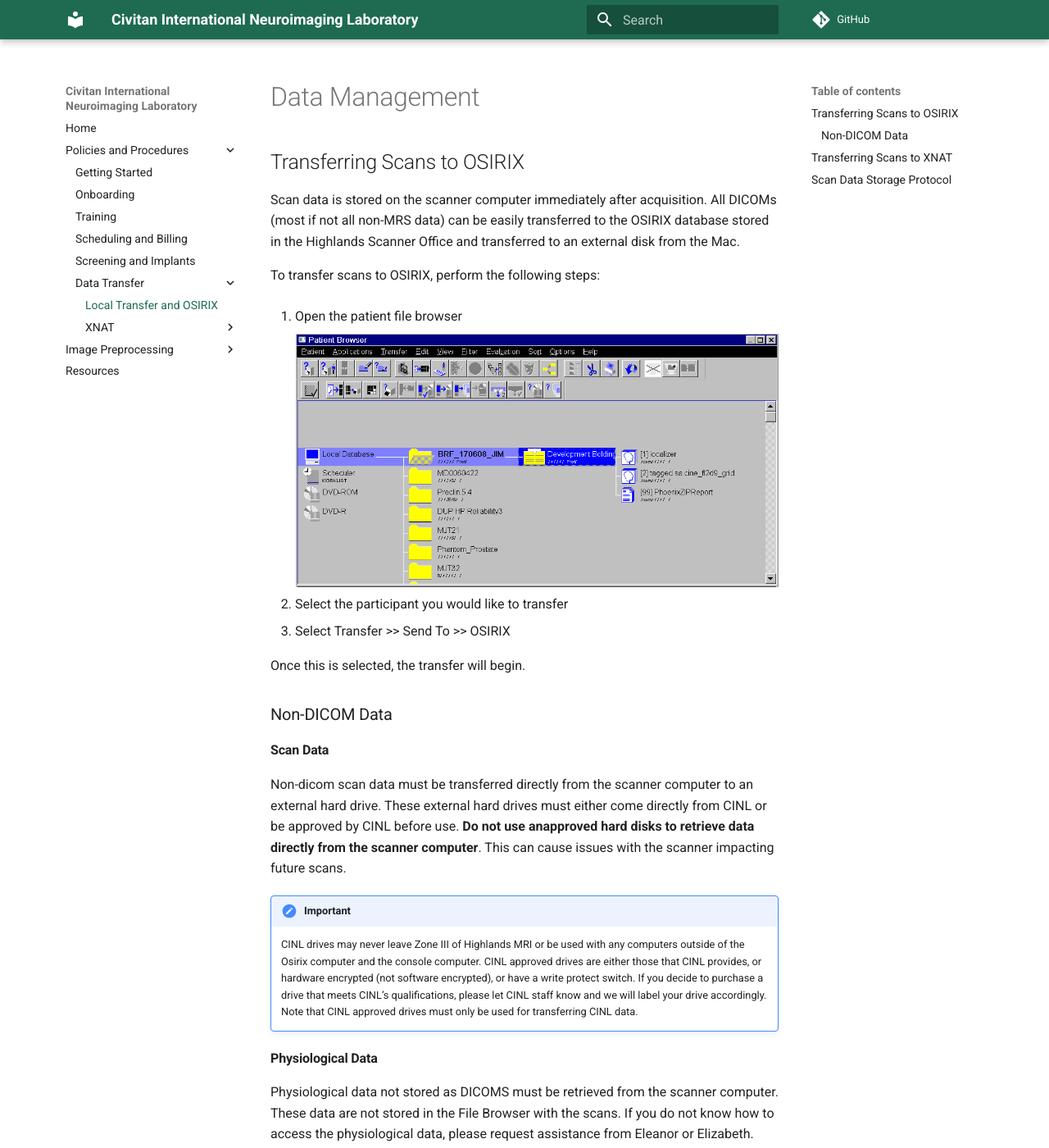
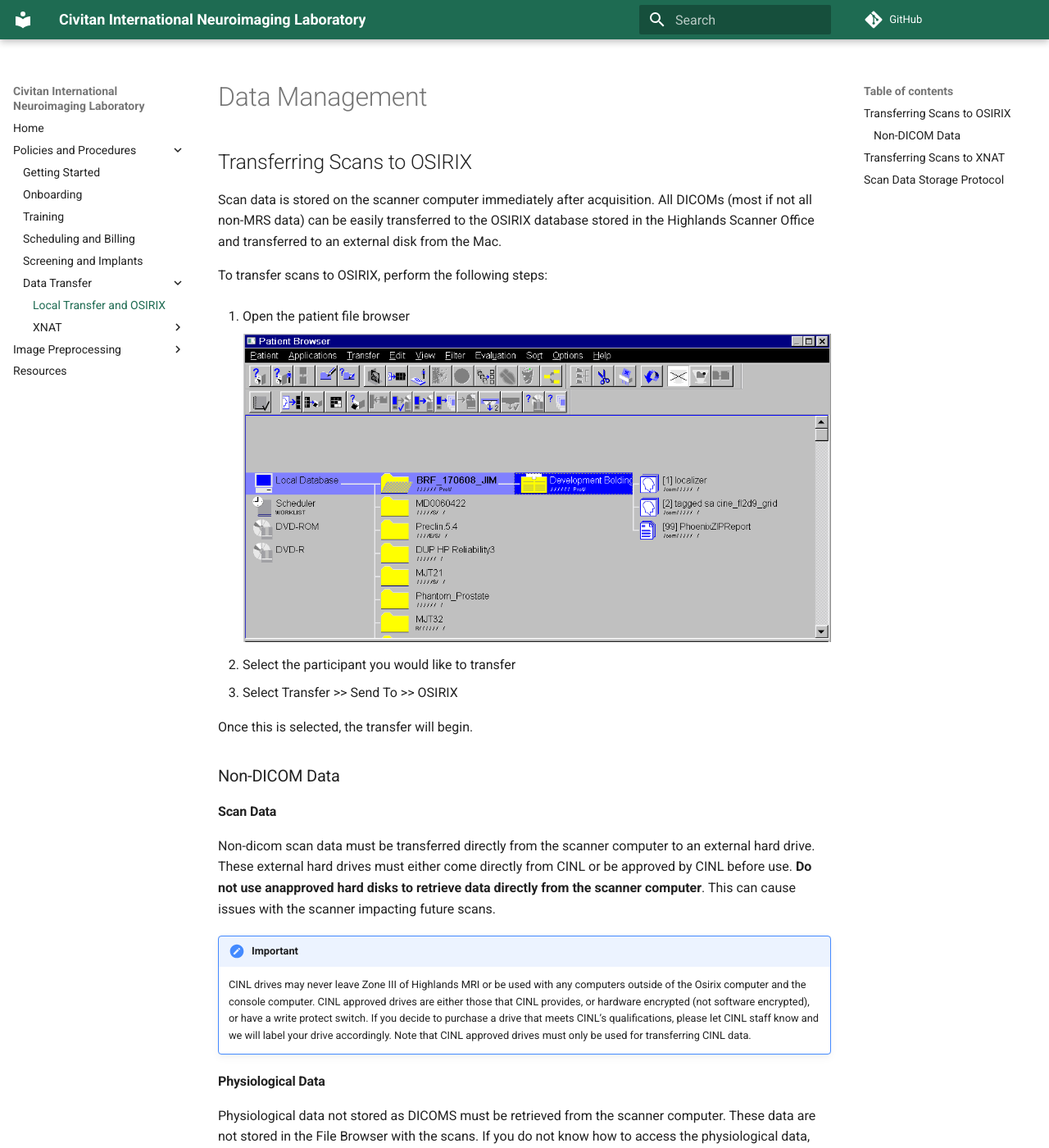
Before and after one commit to UAB-CINL/UAB-CINL.github.io, an MkDocs documentation site: the page built from docs/scanner/data_management.md, in a window 1280 px wide and 1400 px high. Shown: the whole window at 82% size. Built offline with MkDocs 1.6.1 and Material for MkDocs 9.7.7, drawn with Linux system fonts in a browser that asks for light colours; comment, search, counter and statistics services are not loaded.

Commit message:
unify stylesheet with rcdocs

```diff
--- a/docs/stylesheets/extra.css
+++ b/docs/stylesheets/extra.css
@@ -1,9 +1,10 @@
 :root {
   --md-primary-fg-color: #1e6b52;
+  --md-primary-fg-color--dark: #1e6b52;
 }
 
 .md-grid {
-    max-width: 90%;
+  max-width: 100%;
 }
 
 .md-content a {
@@ -27,18 +28,36 @@
   color: #aaaaff;
 }
 
-  img[alt$=">"] {
-      float: right;
+/* adds a flexbox to the surrounding div */
+div.lightgallery {
+    display: flex;
+    justify-content: center;
 }
 
-  img[alt$="<"] {
-      float: left;
+/* adding the drop shadow,margin and keeping the images at 50 viewport width */
+.lightgallery img {
+    max-width: 50vw;
+    box-shadow: 5px 5px 13px rgba(0, 0, 0, 0.08);
+    margin-bottom:1rem;
 }
-
-  img[alt$="><"] {
-      display: block;
+/* 100 viewport width on smaller screens */
+@media only screen and (max-width : 600px) {
+      .lightgallery img {
        max-width: 100%;
-      height: auto;
-      margin: auto;
-      float: none!important;
             }
+}
+.md-typeset .admonition.construction,
+.md-typeset details.construction {
+  border-color: #eed202;
+}
+.md-typeset .construction > .admonition-title,
+.md-typeset .construction > summary {
+  background-color: rgba(238, 210, 2, 0.1);
+  border-color: #eed202;
+}
+.md-typeset .construction > .admonition-title::before,
+.md-typeset .construction > summary::before {
+  background-color: #eed202;
+  -webkit-mask-image: var(--md-admonition-icon--warning);
+          mask-image: var(--md-admonition-icon--warning);
+}
```
Lines whose indentation alone changed are shown as unchanged.
